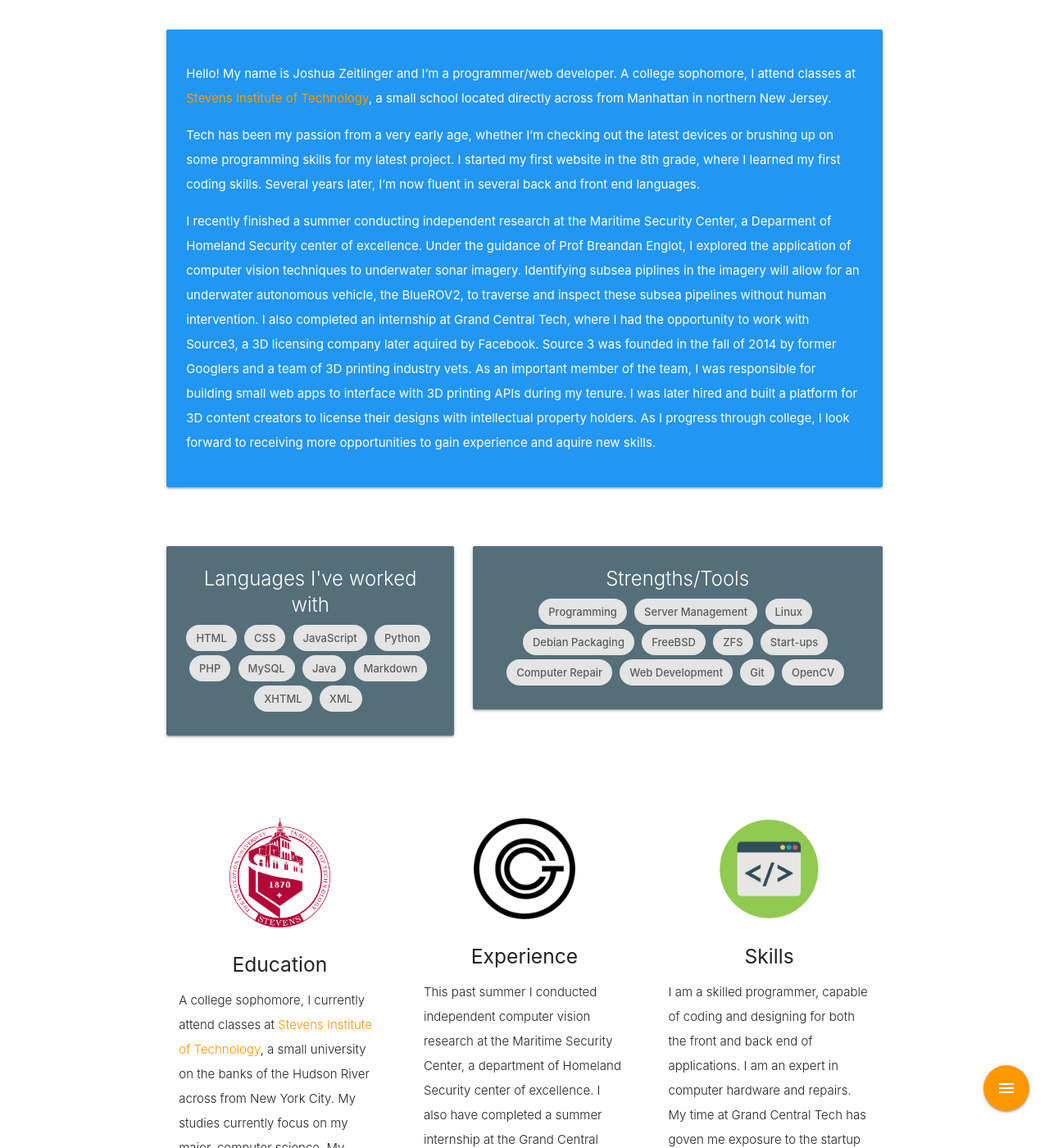
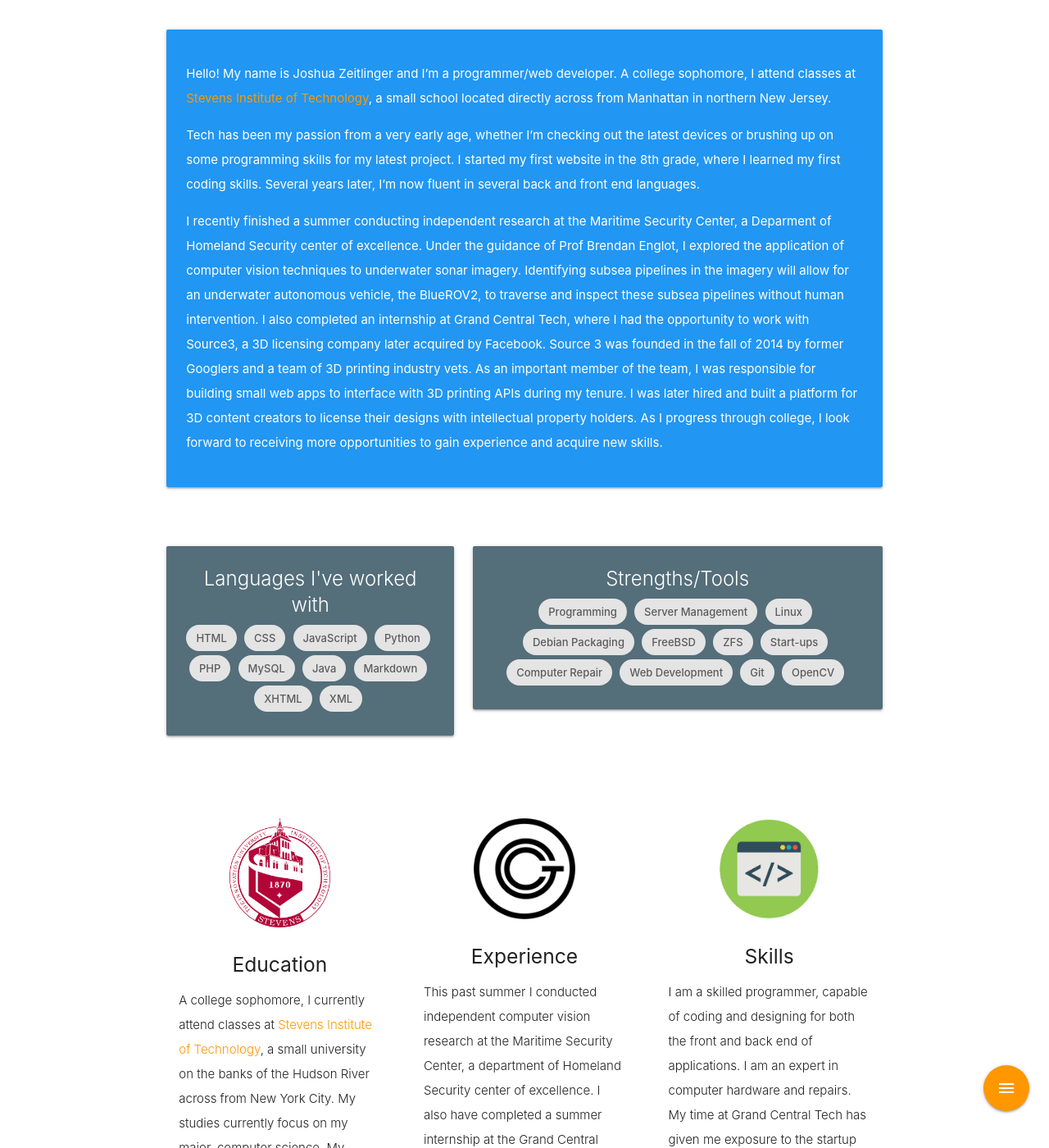
Before and after one commit to joshuaspring9/personal-website, a Jekyll site: the page built from index.html, in a window 1280 px wide and 1400 px high, scrolled down 625 px. Shown: the whole window at 82% size. Built offline with Jekyll 4.4.1, drawn with Linux system fonts in a browser that asks for light colours; nearby versions of some CDN libraries; some of the changed text lies outside the part shown.

Commit message:
Correct spelling errors

```diff
--- a/index.html
+++ b/index.html
@@ -27,7 +27,7 @@
 				<div class="card-panel blue" >
 					<p class="left-align white-text">Hello! My name is Joshua Zeitlinger and I&#8217;m a programmer/web developer. A college sophomore, I attend classes at <a class="orange-text" href="http://stevens.edu" target="_blank">Stevens Institute of Technology</a>, a small school located directly across from Manhattan in northern New Jersey.</p>
 					<p class="left-align white-text">Tech has been my passion from a very early age, whether I&#8217;m checking out the latest devices or brushing up on some programming skills for my latest project.  I started my first website in the 8th grade, where I learned my first coding skills.  Several years later, I&#8217;m now fluent in several back and front end languages.</p>
-					<p class="left-align white-text">I recently finished a summer conducting independent research at the Maritime Security Center, a Deparment of Homeland Security center of excellence.  Under the guidance of Prof Breandan Englot, I explored the application of computer vision techniques to underwater sonar imagery.  Identifying subsea piplines in the imagery will allow for an underwater autonomous vehicle, the BlueROV2, to traverse and inspect these subsea pipelines without human intervention.  I also completed an internship at Grand Central Tech, where I had the opportunity to work with Source3, a 3D licensing company later aquired by Facebook.  Source 3 was founded in the fall of 2014 by former Googlers and a team of 3D printing industry vets.  As an important member of the team, I was responsible for building small web apps to interface with 3D printing APIs during my tenure.  I was later hired and built a platform for 3D content creators to license their designs with intellectual property holders.  As I progress through college, I look forward to receiving more opportunities to gain experience and aquire new skills.</p>
+					<p class="left-align white-text">I recently finished a summer conducting independent research at the Maritime Security Center, a Deparment of Homeland Security center of excellence.  Under the guidance of Prof Brendan Englot, I explored the application of computer vision techniques to underwater sonar imagery.  Identifying subsea pipelines in the imagery will allow for an underwater autonomous vehicle, the BlueROV2, to traverse and inspect these subsea pipelines without human intervention.  I also completed an internship at Grand Central Tech, where I had the opportunity to work with Source3, a 3D licensing company later acquired by Facebook.  Source 3 was founded in the fall of 2014 by former Googlers and a team of 3D printing industry vets.  As an important member of the team, I was responsible for building small web apps to interface with 3D printing APIs during my tenure.  I was later hired and built a platform for 3D content creators to license their designs with intellectual property holders.  As I progress through college, I look forward to receiving more opportunities to gain experience and acquire new skills.</p>
 				</div>
 			</div>
 		</div>
@@ -101,7 +101,7 @@
 				<div class="icon-block">
 					<h2 class="center orange-text"><img src="{{site.baseurl}}{{site.img_dir}}code.png" style="width:50%;" /></h2>
 					<h5 class="center">Skills</h5>
-					<p class="light">I am a skilled programmer, capable of coding and designing for both the front and back end of applications.  I am an expert in computer hardware and repairs.  My time at Grand Central Tech has goven me exposure to the startup environment, where my internship taught me the ins and outs of running a business.  I am also skilled at system administration.  I have successfully deployed servers powered by Postfix, Dovecot, Roundcube, Apache, Nginx, Pure-ftpd, OpenZFS, Samba, and OpenVPN.</p>
+					<p class="light">I am a skilled programmer, capable of coding and designing for both the front and back end of applications.  I am an expert in computer hardware and repairs.  My time at Grand Central Tech has given me exposure to the startup environment, where my internship taught me the ins and outs of running a business.  I am also skilled at system administration.  I have successfully deployed servers powered by Postfix, Dovecot, Roundcube, Apache, Nginx, Pure-ftpd, OpenZFS, Samba, and OpenVPN.</p>
 				</div>
 			</div>
 		</div>
```
